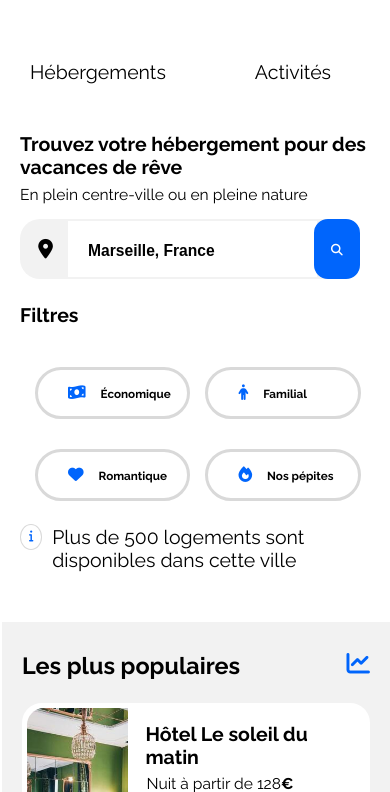
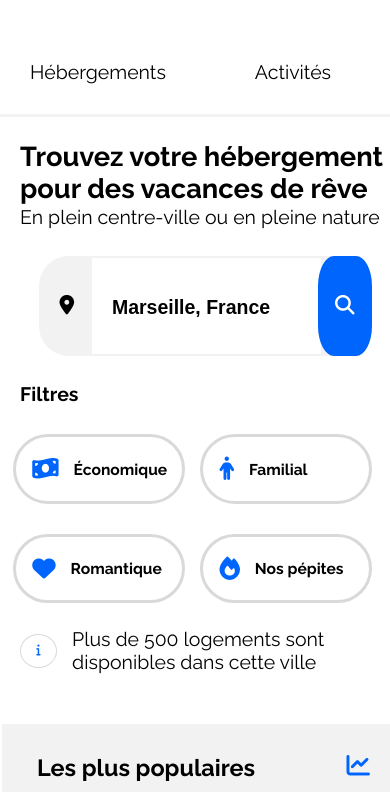
Before and after one commit to marc-ferbos/Booki_Final2.0, a plain HTML site: page index.html in a window 390 px wide. Shown: the part 52-844 px from the top of the page. Drawn offline with Linux system fonts and the light colour scheme.

Commit message:
Optimisation

```diff
--- a/CSS/style.css
+++ b/CSS/style.css
@@ -123,8 +123,7 @@ form button {
     font-weight: bold;
     font-size: 16px;
     margin-left: -5px;
-    padding: 15px;
-    height: 100%;
+    /*height: 100%;*/
 }
 
 .button-search {
@@ -202,7 +201,7 @@ li i {
     padding: 6px 0px;
     border-radius: 50%;
     color: #0065FC;
-    width: 30px;
+    width: 40px;
 }
 
 #icon-info p {
@@ -227,10 +226,10 @@ li i {
     padding-left: 20px;
 }
 
-.all-articles p {
+/*.all-articles p {
     padding-left: 20px;
     margin-top: 10px;
-}
+}*/
 
 .etoiles {
     display: flex;
@@ -288,7 +287,7 @@ a {
 
 .hebergements h3 {
     width: 100%;
-    font-size: medium;
+    font-size: 15.5px;
 }
 
 .hebergements a {
@@ -423,14 +422,12 @@ figure i {
 .activitypart {
     display: flex;
     justify-content: space-between;
-    margin: 0px 20px;
     background-color: white;
 }
 
 .Card-activity {
     border-radius: 20px;
     background-color: white;
-    margin: 0px 10px;
     width: 302px;
     height: 445px;
 }
@@ -521,7 +518,7 @@ footer {
 
     .Card-hebergements {
         width: 246px;
-        height: 199px;
+        /*height: 199px;*/
     }
 
     .hebergfig img {
@@ -662,7 +659,7 @@ footer {
         flex-basis: 50%;
         text-align: center;
         justify-content: center;
-        border-bottom: 3px solid transparent;
+        border-bottom: 3px solid #f2f2f2;
     }
 
     .Menu a:hover {
@@ -674,29 +671,29 @@ footer {
     /* BARRE DE RECHERCHE Mobile */
 
     section h1 {
-        font-size: min(47px, 5vw);
+        font-size: min(48px, 7vw);
     }
 
     section p {
-        margin: -10px 0px 20px 0px;
+        margin: -20px 0px 20px 0px;
         padding: 0px;
-        font-size: min(25px, 4vw);
+        font-size: min(35px, 5vw);
     }
 
     .fa-solid.fa-location-dot {
         background-color: #f2f2f2;
         border-radius: 14px;
-        font-size: min(25px, 5vw);
+        font-size: min(34px, 5vw);
     }
 
     .fa-solid.fa-magnifying-glass {
         display: inline-block;
         margin-left: -5px;
-        font-size: min(20px, 3vw);
+        font-size: min(34px, 5vw);
     }
 
     form input {
-        font-size: min(25px, 4vw);
+        font-size: min(35px, 5vw);
         font-weight: bold;
         width: 80%;
         padding: 15px 7px 12px 20px;
@@ -704,16 +701,24 @@ footer {
     }
 
     form {
-        margin: 10px 0px 0px -30px;
+        margin: 14% 0px 14% 0px;
+        justify-content: center;
     }
 
     form button {
-        border-radius: 14px;
+        border-radius: 30%;
+        width: 18%;
     }
 
     .button-search {
-        height: 60px;
-        margin: 20px 0px 20px 30px;
+        height: 100px;
+        width: 90%;
+        border-radius: 30px;
+
+    }
+
+    .button-search label {
+        width: 18%;
     }
 
     span {
@@ -734,50 +739,55 @@ footer {
         list-style: none;
         text-decoration: none;
         display: flex;
+        justify-content: center;
         flex-wrap: wrap;
-        margin: 0px;
+        margin: 0px 0px 0px -40px;
     }
 
     .fa-money-bill-wave {
-        font-size: min(27px, 4vw);
+        font-size: min(40px, 6vw);
         padding-right: 15px;
     }
 
     .fa-person {
-        font-size: min(27px, 4vw);
+        font-size: min(40px, 6vw);
         padding-right: 15px;
     }
 
     .fa-heart {
-        font-size: min(27px, 4vw);
+        font-size: min(40px, 6vw);
         padding-right: 15px;
     }
 
     .fa-fire {
-        font-size: min(27px, 4vw);
+        font-size: min(40px, 6vw);
         padding-right: 15px;
     }
 
     li.btn-filter {
         margin: 10px 0px 20px 15px;
-        padding: 15px 0px 15px 30px;
+        padding: 20px 0px 20px 4%;
         width: 42%;
         border: 3px solid #D9D9D9;
-        font-size: min(20px, 3vw);
+        font-size: min(26px, 4vw);
+        display: flex;
+        justify-content: flex-start;
+        align-items: center;
     }
 
     .btn-filter {
-        border-radius: 30px;
+        border-radius: 40px;
     }
 
     .filtres h2 {
-        margin: 30px 0px;
+        /*margin: 30px 0px;*/
+        margin: 0% 0% 5% 0%;
         font-size: min(40px, 5vw);
     }
 
     #icon-info p {
-        font-size: min(28px, 5vw);
-        padding-left: 10px;
+        font-size: min(35px, 5vw);
+        padding-left: 15px;
         font-weight: 400;
     }
 
@@ -788,8 +798,7 @@ footer {
     .fa-solid.fa-info {
         display: flex;
         font-size: min(25px, 3vw);
-        margin-top: -25px;
-        padding: 6px 2px;
+        padding: 10px 15px;
     }
 
 
@@ -804,13 +813,12 @@ footer {
     }
 
     .all-articles h2 {
-        padding: 0px 20px;
         font-size: min(47px, 5vw);
     }
 
-    .all-articles .afficher {
+    /*.all-articles .afficher {
         display: none;
-    }
+    }*/
 
     .hebergpopular {
         display: flex;
@@ -830,10 +838,11 @@ footer {
     .Card-hebergements {
         display: flex;
         flex-direction: column;
-        margin: 5px 15px;
         max-width: 100%;
         width: auto;
         height: auto;
+        border: 8px solid white;
+        margin: 15px 20px;
     }
 
     .hebergfig img {
@@ -850,7 +859,10 @@ footer {
     .hebergfig p {
         font-size: min(25px, 5vw);
         margin-left: 10px;
-        margin-top: -3px;
+    }
+
+    .hebergfig i {
+        margin-left: 0px;
     }
 
     .etoiles {
@@ -874,7 +886,6 @@ footer {
     }
 
     .Popular h2 {
-        padding-left: 5px;
         font-size: min(47px, 6vw);
     }
 
@@ -891,13 +902,14 @@ footer {
     }
 
     .Card-popular {
-        height: 200px;
         max-width: 100%;
-        margin: 5px 20px 0px 20px;
+        margin: 15px 5% 15px 5%;
+        border: 8px solid white;
     }
 
     .Card-popular img {
-        height: 190px;
+        height: 220px;
+        max-height: 250px;
     }
 
     .popularcap {
@@ -911,8 +923,8 @@ footer {
     }
 
     .popularcap p {
-        font-size: min(20px, 4vw);
-        padding: 5px 13px 14px 13px;
+        font-size: min(30px, 5vw);
+        padding: 4% 13px 14px 13px;
     }
 
     .etoiles2 {
@@ -944,8 +956,8 @@ footer {
     .Activités h2 {
         margin-bottom: 20px;
         padding-top: 50px;
-        width: 200px;
         font-size: min(47px, 5vw);
+        padding-left: 0px;
     }
 
     .activitypart {
@@ -958,8 +970,7 @@ footer {
         border-radius: 20px;
         background-color: white;
         width: 97%;
-        margin: 0px 0px 15px 0px;
-        height: 310px;
+        margin-top: 20px;
     }
 
     .activitycap {
--- a/index.html
+++ b/index.html
@@ -65,10 +65,10 @@
                     <article class="Card-hebergements">
                         <a href="Plusinfo">
                             <figure class="hebergfig">
-                                <img src="images/ImagesBooki/hebergements/4_small/marcus-loke-WQJvWU_HZFo-unsplash.jpg" alt="photo Canebière">
+                                <img src="images/ImagesBooki/hebergements/4_small/fred-kleber-gTbaxaVLvsg-unsplash.jpg" alt="photo Hôtel du port">
                                 <figcaption>
-                                    <h3>Auberge La Canebière</h3>
-                                    <p>Nuit à partir de 25<b>€</b></p>
+                                    <h3>Hôtel du port</h3>
+                                    <p>Nuit à partir de 52<b>€</b></p>
                                         <p class="etoiles">
                                             <i class="fa-solid fa-star"></i>
                                             <i class="fa-solid fa-star"></i>
@@ -83,10 +83,10 @@
                     <article class="Card-hebergements">
                         <a href="Plusinfo">
                             <figure class="hebergfig">
-                                <img src="images/ImagesBooki/hebergements/4_small/fred-kleber-gTbaxaVLvsg-unsplash.jpg" alt="photo Hôtel du port">
+                                <img src="images/ImagesBooki/hebergements/4_small/febrian-zakaria-M6S1WvfW68A-unsplash.jpg" alt="photo Hôtel chez Amina">
                                 <figcaption>
-                                    <h3>Hôtel du port</h3>
-                                    <p>Nuit à partir de 52<b>€</b></p>
+                                    <h3>Hôtel Chez Amina</h3>
+                                    <p>Nuit à partir de 96<b>€</b></p>
                                         <p class="etoiles">
                                             <i class="fa-solid fa-star"></i>
                                             <i class="fa-solid fa-star"></i>
@@ -139,10 +139,10 @@
                     <article class="Card-hebergements">
                         <a href="Plusinfo">
                             <figure class="hebergfig">
-                                <img src="images/ImagesBooki/hebergements/4_small/nicate-lee-kT-ZyaiwBe0-unsplash.jpg" alt="photo Auberge Le Panier">
+                                <img src="images/ImagesBooki/hebergements/4_small/marcus-loke-WQJvWU_HZFo-unsplash.jpg" alt="photo Canebière">
                                 <figcaption>
-                                    <h3>Auberge Le Panier</h3>
-                                    <p>Nuit à partir de 23<b>€</b></p>
+                                    <h3>Auberge La Canebière</h3>
+                                    <p>Nuit à partir de 25<b>€</b></p>
                                         <p class="etoiles">
                                             <i class="fa-solid fa-star"></i>
                                             <i class="fa-solid fa-star"></i>
@@ -157,10 +157,10 @@
                     <article class="Card-hebergements">
                         <a href="Plusinfo">
                             <figure class="hebergfig">
-                                <img src="images/ImagesBooki/hebergements/4_small/febrian-zakaria-M6S1WvfW68A-unsplash.jpg" alt="photo Hôtel chez Amina">
+                                <img src="images/ImagesBooki/hebergements/4_small/nicate-lee-kT-ZyaiwBe0-unsplash.jpg" alt="photo Auberge Le Panier">
                                 <figcaption>
-                                    <h3>Hôtel Chez Amina</h3>
-                                    <p>Nuit à partir de 96<b>€</b></p>
+                                    <h3>Auberge Le Panier</h3>
+                                    <p>Nuit à partir de 23<b>€</b></p>
                                         <p class="etoiles">
                                             <i class="fa-solid fa-star"></i>
                                             <i class="fa-solid fa-star"></i>
```
